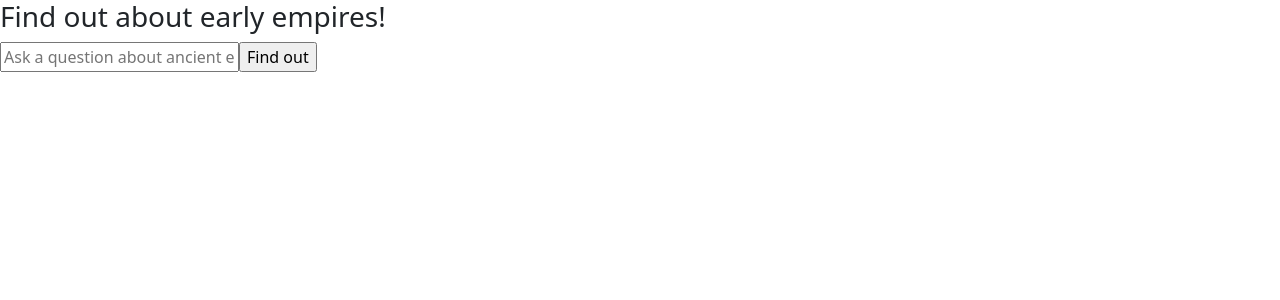
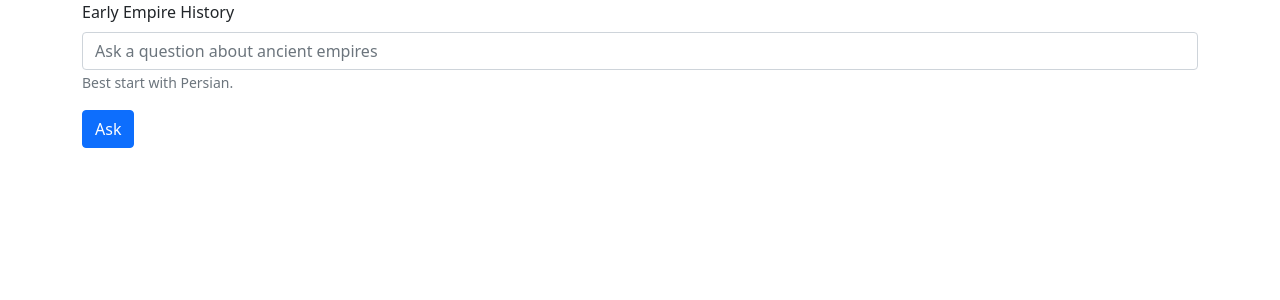
Before and after one commit to JJHPhoto/lessons-from-ai, a Next.js app: page / in a window 1280 px wide. Shown: the top 300 px of the page. Built offline with nearby package versions, Linux system fonts and the light colour scheme.

Commit message:
Updated temperature for OpenAI prompt. Reworked the form to use Bootstrap.

```diff
--- a/pages/api/generate.js
+++ b/pages/api/generate.js
@@ -15,5 +15,5 @@ export default async function (req, res) {
 }
 
 function generatePrompt(user) {
-  return `I am a highly intelligent question answering bot. If you ask me a question that is rooted in truth, I will give you the answer. If you ask me a question that is nonsense, trickery, or has no clear answer, I will respond with \"Unknown\".\n\nQ: What was the first empire in history?\nA: The first empire in history was the Assyrian Empire\n\nQ: Who succeeded them?\nA: The succeeding empire was the Persian Empire.\n\nQ: Not the Babylonians?\nA: The Babylonians did not succeed the Assyrian Empire, but were a predecessor of that empire.\n\nQ: Did Babylon have an empire?\nA: No, Babylon did not have an empire.\n\nQ: What about Egypt?\nA: Egypt was not an empire, but had a long history of being an influential culture and power in the region.\n\nQ: Why was Assyria an empire?\nA: The Assyrian Empire was an empire because it was a large and powerful kingdom that controlled a large area of the world\n\nQ: Who came after the Persians?\n`;
+  return `I am a highly intelligent question answering bot. If you ask me a question that is rooted in truth, I will give you the answer. If you ask me a question that is nonsense, trickery, or has no clear answer, I will respond with \"Unknown\".\n\nQ: What was the first empire in history?\nA: The first empire in history was the Assyrian Empire\n\nQ: Who succeeded them?\nA: The succeeding empire was the Persian Empire.\n\nQ: Not the Babylonians?\nA: The Babylonians did not succeed the Assyrian Empire, but were a predecessor of that empire.\n\nQ: Did Babylon have an empire?\nA: No, Babylon did not have an empire.\n\nQ: What about Egypt?\nA: Egypt was not an empire, but had a long history of being an influential culture and power in the region.\n\nQ: Why was Assyria an empire?\nA: The Assyrian Empire was an empire because it was a large and powerful kingdom that controlled a large area of the world\n`;
 }
--- a/pages/index.js
+++ b/pages/index.js
@@ -1,6 +1,7 @@
 import Head from "next/head";
 import { useState } from "react";
 import "bootstrap/dist/css/bootstrap.min.css";
+import { Container, Form, Button } from "react-bootstrap";
 
 export default function Home() {
   const [userInput, setUserInput] = useState("");
@@ -21,9 +22,23 @@ export default function Home() {
   }
 
   return (
-    <div>
-      <h3>Find out about early empires!</h3>
-      <form onSubmit={onSubmit}>
+    <Container>
+      {/* <div> */}
+      {/* <h3>Find out about early empires!</h3> */}
+      <Form onSubmit={onSubmit}>
+        <Form.Group className="mb-3" controlId="formUserQuestion">
+          <Form.Label>Early Empire History</Form.Label>
+          <Form.Control
+            type="text"
+            placeholder="Ask a question about ancient empires"
+          />
+          <Form.Text className="text-muted">Best start with Persian.</Form.Text>
+        </Form.Group>
+        <Button varient="primary" type="submit">
+          Ask
+        </Button>
+      </Form>
+      {/* <form onSubmit={onSubmit}>
         <input
           type="text"
           name="question"
@@ -32,8 +47,9 @@ export default function Home() {
           onChange={(e) => setUserInput(e.target.value)}
         />
         <input type="submit" value="Find out" />
-      </form>
+      </form> */}
       <div>{result}</div>
-    </div>
+      {/* </div> */}
+    </Container>
   );
 }
```
